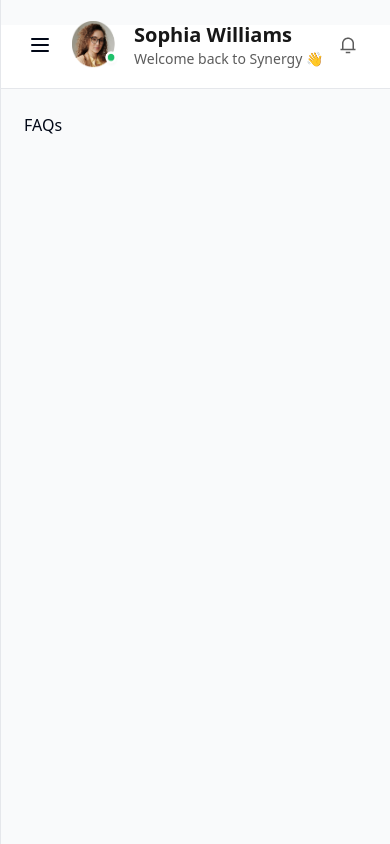
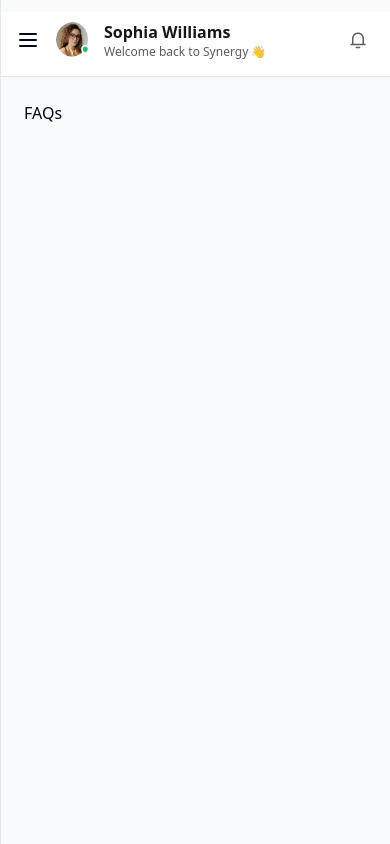
Before and after one commit to tushar-h789/dashboard-task, a React (Vite) app: page /faqs in a window 390 px wide. Built offline with nearby package versions, Linux system fonts and the light colour scheme.

Commit message:
header responsive standartly

```diff
--- a/src/components/layout/Header.tsx
+++ b/src/components/layout/Header.tsx
@@ -14,52 +14,57 @@ export function Header({
   return (
     <header
       className={`
-      bg-white border-b border-gray-200 transition-all duration-300 h-16 flex items-center mt-[25px] pb-6
-      ${isMobile ? "ml-0" : sidebarOpen ? "ml-64" : "ml-16"}
-    `}
+        bg-white border-b border-gray-200 transition-all duration-300
+        h-auto sm:h-16 flex items-center
+        mt-3 sm:mt-[25px] pb-2 sm:pb-6
+        ${isMobile ? "ml-0" : sidebarOpen ? "ml-64" : "ml-16"}
+      `}
     >
-      <div className="flex items-center justify-between px-6 py-4 w-full ">
-        <div className="flex items-center gap-4">
+      <div className="flex items-center justify-between w-full px-4 sm:px-6 py-2 sm:py-4">
+        <div className="flex items-center gap-3 sm:gap-4 flex-wrap">
           {isMobile && (
             <Button
               variant="ghost"
               size="sm"
               onClick={onMenuClick}
-              className="p-1"
+              className="p-1 -ml-1"
             >
               <Menu className="w-6 h-6" />
             </Button>
           )}
-          <div className="flex items-center gap-[14px]">
-            {/* <div className="w-12 h-12 rounded-full bg-gradient-to-br from-purple-500 to-pink-500 flex items-center justify-center text-white text-lg font-bold">
-              SW
-            </div> */}
+
+          <div className="flex items-center gap-3 sm:gap-[14px] min-w-0">
+            {/* Avatar */}
             <img
               src="/src/assets/images/profile-avatar.png"
               alt="user avatar"
-              className="w-12 h-12"
+              className="w-9 h-9 sm:w-12 sm:h-12 rounded-full"
             />
-            <div>
-              <h1 className="text-xl font-bold text-[#171717]">
+
+            {/* Name + welcome (truncate on tiny screens) */}
+            <div className="min-w-0">
+              <h1 className="text-base sm:text-xl font-bold text-[#171717] truncate">
                 Sophia Williams
               </h1>
-              <p className="text-sm text-[#5C5C5C]">
+              <p className="text-xs sm:text-sm text-[#5C5C5C] truncate">
                 Welcome back to Synergy 👋
               </p>
             </div>
           </div>
         </div>
 
-        <div className="flex items-center justify-center gap-3">
+        <div className="flex items-center gap-2 sm:gap-3">
+          {/* search stays hidden on md- as before */}
           <div className="relative hidden md:block">
             <SearchIcon className="w-5 h-5" />
           </div>
+
           <div className="relative">
-            <Button variant="ghost" size="sm" className="p-2 relative">
+            <Button variant="ghost" size="sm" className="p-1.5 sm:p-2 relative">
               <img
                 src="/src/assets/images/notification.png"
                 alt="notification"
-                className=""
+                className="w-5 h-5 sm:w-auto sm:h-auto"
               />
             </Button>
           </div>
```
